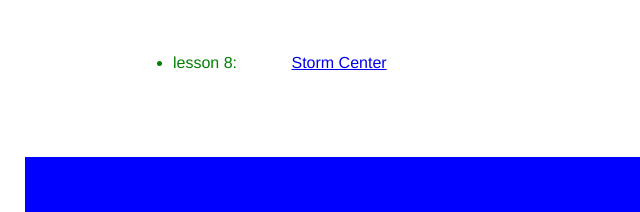
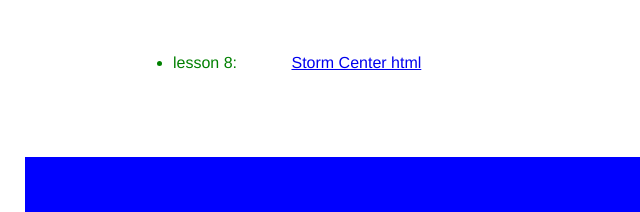
Before and after one commit to Zstrad7/Zstrad7.github.io, a plain HTML site: page index.html in a window 1280 px wide. Shown: the part 913-1125 px from the top of the page, 25-665 px from the left. Drawn offline with Linux system fonts and the light colour scheme.

Commit message:
made link to  stormcenter

```diff
--- a/index.html
+++ b/index.html
@@ -28,7 +28,7 @@
             <li>lesson 6: <a href="assignments/lesson-6/preston-6.html">Weather Site Preston-6</a></li>
             <li>lesson 7: <a href="assignments/lesson-7/preston-7.html">Weather Site Preston-7</a></li>
             <li>lesson 8: <a href="assignments/lesson-8/tablebuild.html">TableBuild</a></li>
-            <li>lesson 8: <a href="assignments/lesson-8/stormcenter.html">Storm Center</a></li>
+            <li>lesson 8: <a href="assignments/lesson-8/stormcenter.html">Storm Center html</a></li>
          </ul>
     </main>
     <footer>
```
